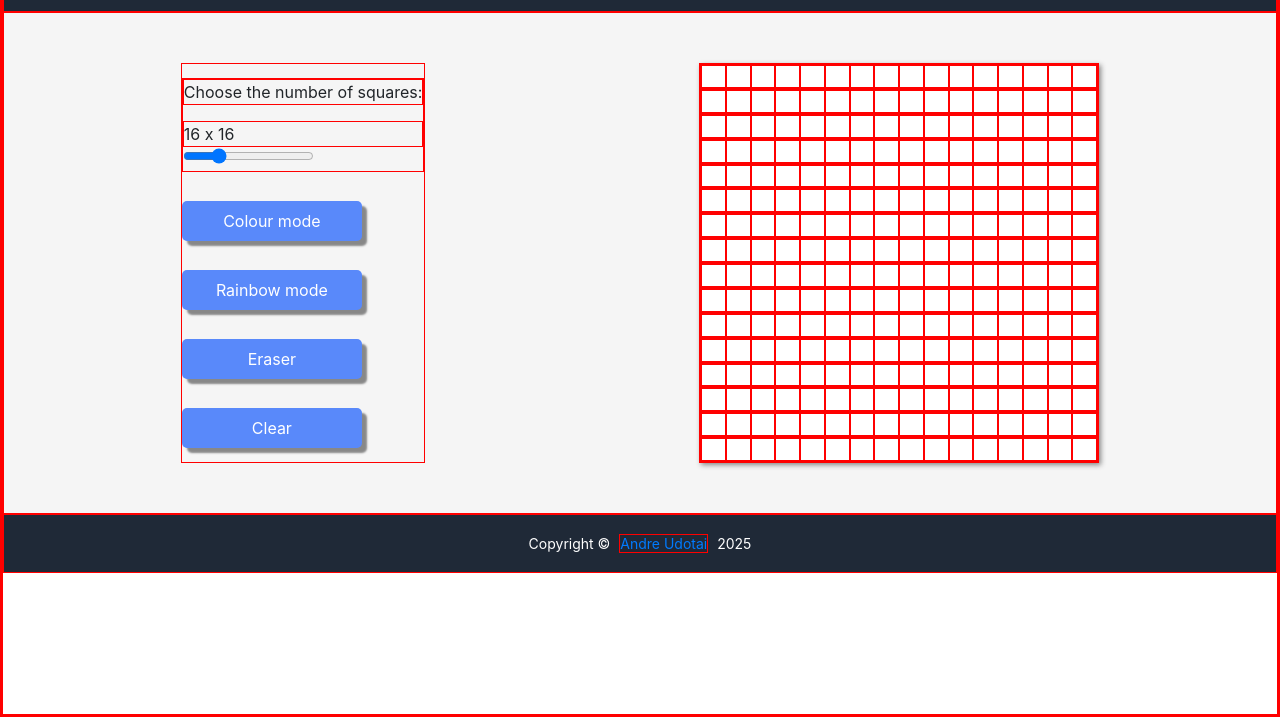
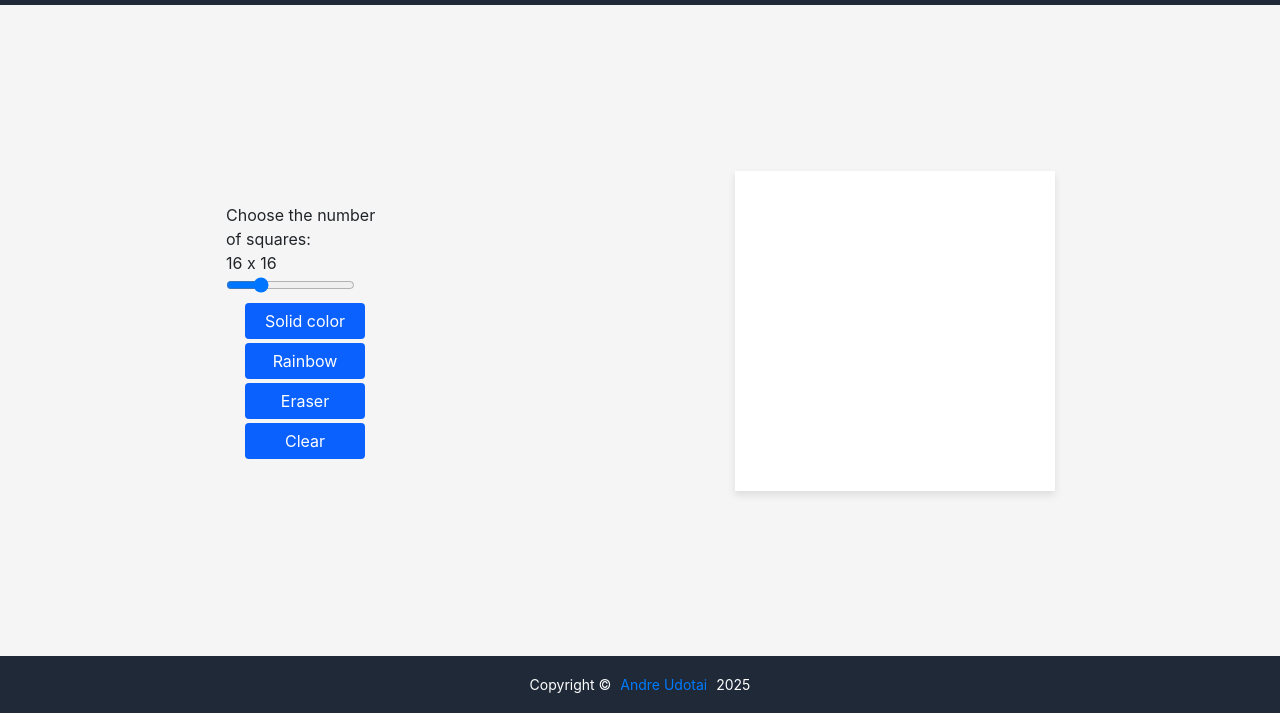
Before and after one commit to AndreUdotai/Etch-A-Sketch, a plain HTML site: page index.html in a window 1280 px wide. Shown: the part 87-804 px from the top of the page. Drawn offline with nearby package versions, Linux system fonts and the light colour scheme.

Commit message:
Improved the UI

```diff
--- a/index.html
+++ b/index.html
@@ -30,7 +30,7 @@
 </head>
 
 <body>
-    <div id="app">
+    <div id="container">
         <div class="header">
             <h1>ETCH-A-SKETCH</h1>
         </div>
@@ -42,15 +42,14 @@
                     <div id="squareNum">16 x 16</div>
                     <input type="range" id="rangeNum" name="" min="1" max="64" value="16" step="1">
                 </div>
-                <button id="color">Colour mode</button>
+                <button id="color">Solid color</button>
                 <input type="color" id="colorPalette" class="invisible" name="colorPalette">
-                <button id="rainbow">Rainbow mode</button>
+                <button id="rainbow">Rainbow</button>
                 <button id="eraser">Eraser</button>
                 <button id="clear">Clear</button>
             </div>
-            <div id="container"></div>
+            <div id="sketchBoard"></div>
         </div>
-
 
         <div class="footer">
             Copyright © <a href="https://github.com/AndreUdotai/landing-page" target="_blank"
--- a/main.js
+++ b/main.js
@@ -1,4 +1,4 @@
-let container           = document.querySelector('#container');
+let sketchBoard         = document.querySelector('#sketchBoard');
 let rows                = document.getElementsByClassName('row');
 let cells               = document.getElementsByClassName('cell');
 let clearButton         = document.getElementById('clear');
@@ -22,7 +22,7 @@ let createGrid = (row, col) => {
 let makeRows = (rowNum) => {
     for(let r = 0; r < rowNum; r++){
         let row = document.createElement("div");
-        container.appendChild(row).className = "row";
+        sketchBoard.appendChild(row).className = "row";
     }
 }
 
@@ -36,7 +36,7 @@ let makeColumns = (cellNum) => {
 }
 
 let clearGrid = () => {
-    container.innerHTML = '';
+    sketchBoard.innerHTML = '';
 }
 
 // createGrid(rangeNum.value, rangeNum.value)
@@ -56,7 +56,7 @@ colorModeButton.addEventListener('click', () => {
     rainbowModeButton.classList.remove('buttonActive');
     colorModeButton.classList.add('buttonActive');
     colorPalette.classList.remove('invisible');
-    container.addEventListener('mouseover', (e) => {
+    sketchBoard.addEventListener('mouseover', (e) => {
         e.target.style.backgroundColor = colorPalette.value;
     })
 })
@@ -72,7 +72,7 @@ eraserButton.addEventListener('click', () => {
     rainbowModeButton.classList.remove('buttonActive');
     colorModeButton.classList.remove('buttonActive');
     colorPalette.classList.add('invisible')
-    container.addEventListener('mouseover', (e) => {
+    sketchBoard.addEventListener('mouseover', (e) => {
         e.target.style.backgroundColor = 'white';
     })
 })
@@ -82,7 +82,7 @@ rainbowModeButton.addEventListener('click', () => {
     rainbowModeButton.classList.add('buttonActive');
     colorModeButton.classList.remove('buttonActive');
     colorPalette.classList.add('invisible')
-    container.addEventListener('mouseover', (e) => {
+    sketchBoard.addEventListener('mouseover', (e) => {
         e.target.style.backgroundColor = `rgb(${Math.floor(Math.random() * 256 + 1)}, ${Math.floor(Math.random() * 256 + 1)}, ${Math.floor(Math.random() * 256 + 1)})`;
     })
 })
--- a/styles.css
+++ b/styles.css
@@ -1,26 +1,21 @@
-* {
-    border: 1px solid red;
+
+html, body {
+    margin: 0;
+    padding: 0;
+    box-sizing: border-box;
+    height: 100%;
 }
 
 body {
     font-family: 'Press Start 2P', 'Arial', 'Helvetica', 'Verdana', sans-serif;
-    color: white;
-    /* background-color: red; */
 }
 
-#app {
+#container {
     display: flex;
     flex-direction: column;
     height: 100vh;
+    width: 100%;
 
-}
-
-.header {
-    text-align: center;
-    background-color: #1F2937;
-    padding-top: 18px;
-    padding-bottom: 18px;
-    color: white;
 }
 
 #main {
@@ -29,16 +24,18 @@ body {
     background-color: whitesmoke!important;
     padding: 50px;
     justify-content: space-around;
-    gap: 20px;
+    align-items: center;
+    /* gap: 20px; */
+    flex: 1;
 }
 
-#container {
+#sketchBoard {
     background-color: white;
-    width: 400px;
-    height: 400px;
+    width: 320px;
+    height: 320px;
     display: flex;
     flex-direction: column;
-    box-shadow: 2px 2px 5px #888888;
+    box-shadow: 0 4px 8px rgba(0, 0, 0, 0.1);
 }
 
 .row {
@@ -50,7 +47,6 @@ body {
 }
 
 .cell {
-    /* border: 1px solid rgb(165, 53, 53); */
     flex: 1 1 auto;
     width: 5px;
     height: 100%;
@@ -58,36 +54,45 @@ body {
 
 button {
     color: white;
-    background-color: rgb(89, 137, 250);
-    padding: 8px 32px;
-    font-size: 16px;
-    border-radius: 5px!important;
+    background-color: rgb(10, 97, 254);
+    padding: 6px 20px;
+    border-radius: 0.25rem!important;
     border: none;
-    box-shadow: 5px 5px 2px #888888;
-    width: 180px;
+    transition: all 0.3s ease; /* Smooth transition for hover effects */
 }
 
-button:hover {
-    box-shadow: 4px 4px 2px #acaaaa;
-    background-color: rgb(64, 115, 235);
+.buttonActive {
+    background-color: rgb(18, 85, 240);
+    transform: scale(1.05); /* Slight scale for active state */
 }
 
-button:active {
-    border: none;
+button {
+    transition: all 0.3s ease; /* Smooth transition for hover effects */
+}
+button:hover {
+    transform: translateY(-2px); /* Slight lift effect */
+    background-color: rgb(64, 115, 235);
 }
 
 #sideBar {
     display: flex;
     flex-direction: column;
-    justify-content: space-around;
-    align-content: center;
+    justify-content: center;
+    align-items: center;
+    /* width: 180px; */
+    flex: 0 1 160px;
+    gap: 2px;
 }
 
+#sideBar > * { /* Targets all direct children (div, button, input) */
+    flex: 0 0 auto; /* Allows growth but sets a base size */
+    min-width: 120px; /* Minimum width to control wrapping */
+    margin: 1px; /* Adds spacing between items */
+}
 
 input[type = color] {
     width: 50px;
     height: 50px;
-    border: none;
     align-self: center;
 }
 
@@ -95,26 +100,53 @@ input[type = color] {
     display: none;
 }
 
-.buttonActive {
-    background-color: rgb(18, 85, 240);
-    box-shadow: 4px 4px 2px #acaaaa;
-
-}
-
 #range {
     align-self: center;
 }
 
-.footer {
+#range > p {
+    margin-bottom: 0;
+}
+
+.header, .footer {
+    color: white;
+    background-color: #1F2937;
     text-align: center;
-    background-color: #1F2937;
-    font-size: 14px;
     padding-top: 18px;
     padding-bottom: 18px;
-    color: white;
+}
+
+.footer {
+    font-size: 14px;
 }
 
 .footer a {
     margin-left: 5px;
     margin-right: 5px;
 }
+
+@media screen and (max-width: 675px) {
+
+    #sideBar {
+        display: flex;
+        flex-direction: row;
+        flex-wrap: wrap;
+        max-width: 100%; /* Ensures it doesn’t exceed viewport width */
+        padding: 10px; /* Optional: Adds breathing room */
+    }
+
+    #sideBar > * { /* Targets all direct children (div, button, input) */
+        flex: 1 0 auto; /* Allows growth but sets a base size */
+        min-width: 120px; /* Minimum width to control wrapping */
+        margin: 5px; /* Adds spacing between items */
+    }
+
+    #colorPalette {
+        min-width: 60px; /* Adjust for color input size */
+    }
+
+    #sketchBoard {
+        width: 90%; /* Adjusts to a percentage of the viewport width */
+        aspect-ratio: 1 / 1; /* Keeps it square */
+    }
+}
```
